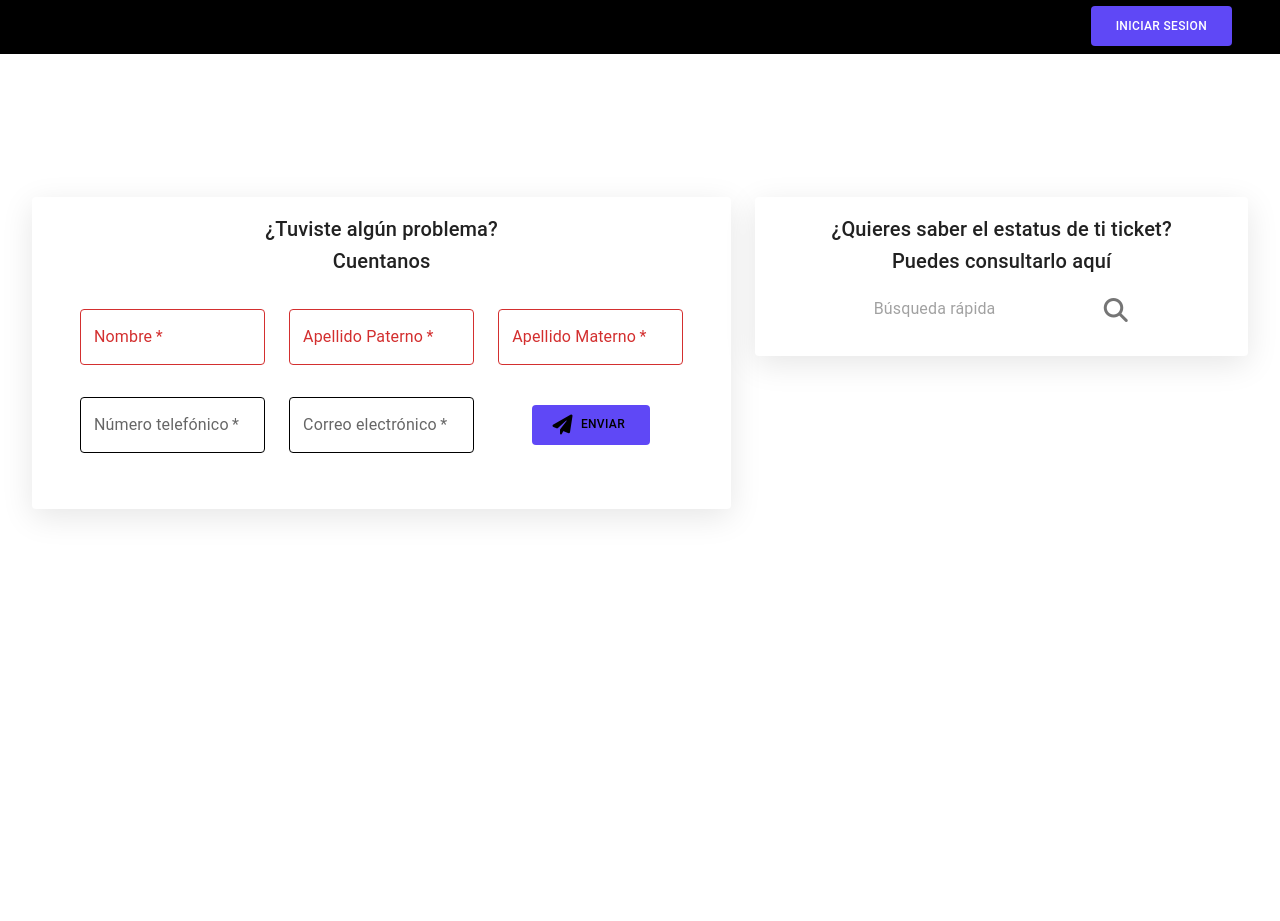
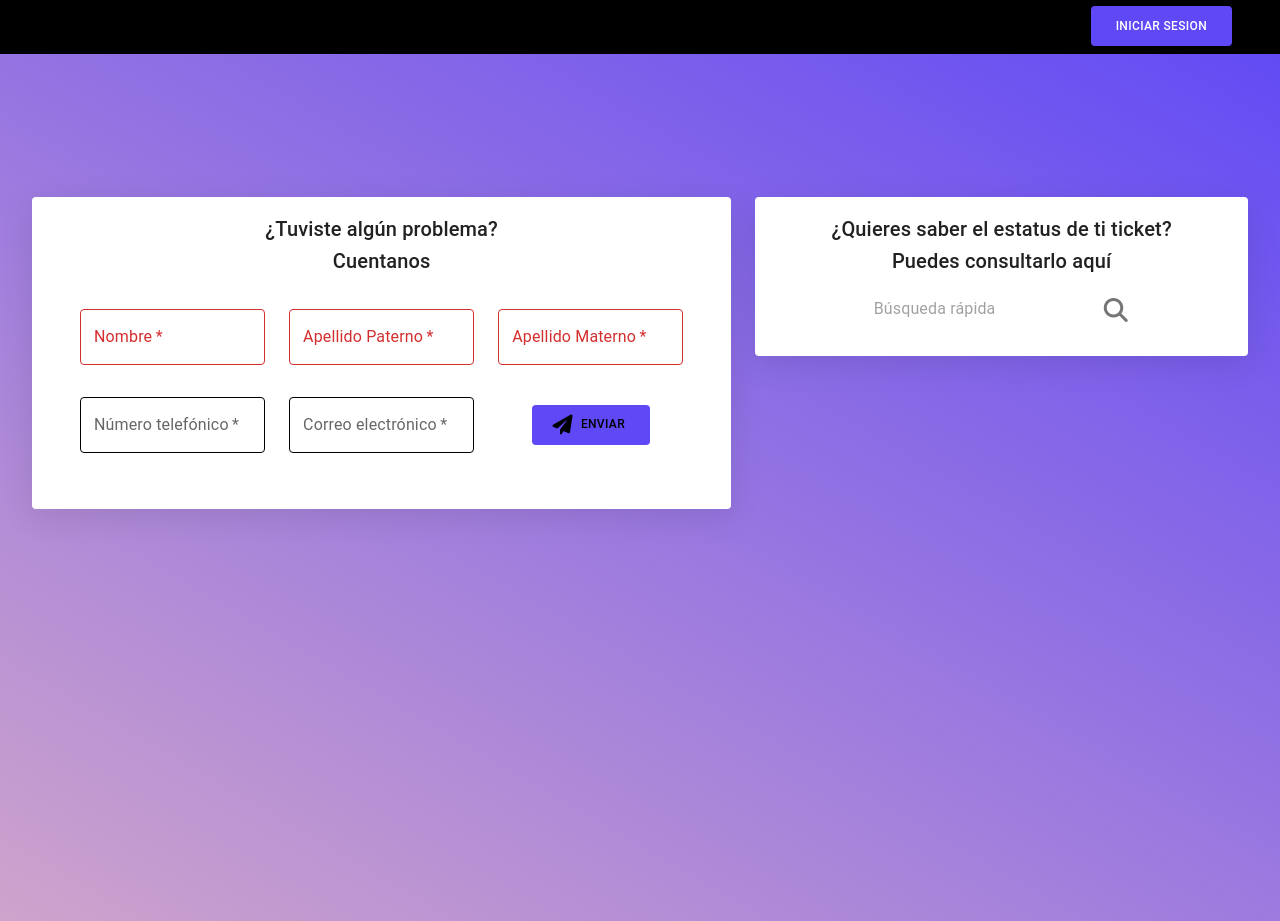
Before and after one commit to cofy43/tickets-services-front, a React (Create React App) app: page / in a window 1280 px wide. Built offline with nearby package versions, Linux system fonts and the light colour scheme.

Commit message:
add gradient to background

```diff
--- a/src/index.css
+++ b/src/index.css
@@ -1,5 +1,7 @@
 body {
   margin: 0;
+  background-image:
+    -webkit-linear-gradient(60deg,rgba(178, 111, 174, 0.637),rgb(95, 72, 246));
 }
 
 nav {
```
